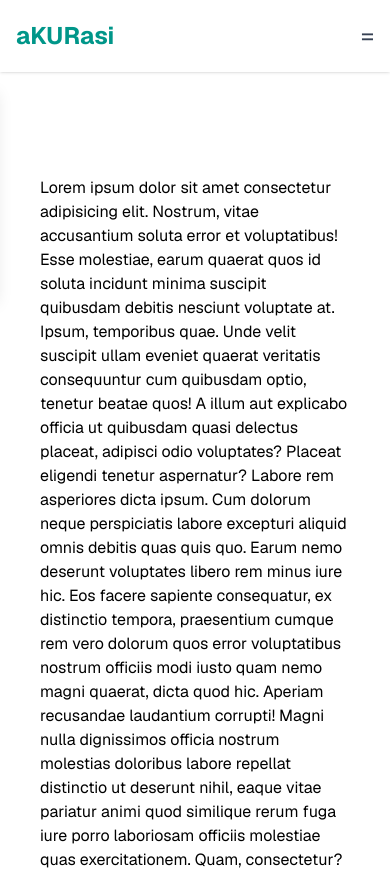
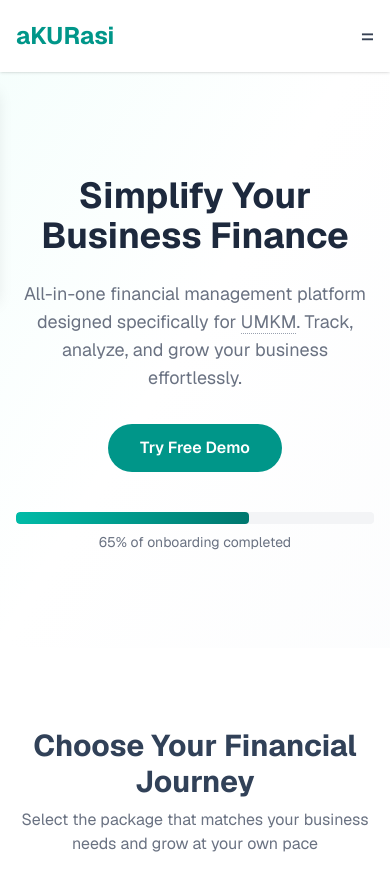
Before and after one commit to ozziiq/bankup, a Next.js app: page / in a window 390 px wide. Shown: the top 870 px of the page. Built offline with nearby package versions, Linux system fonts and the light colour scheme.

Commit message:
feat: menambahkan kembali section yang ada di landing page

```diff
--- a/src/app/(landingPage)/layout.tsx
+++ b/src/app/(landingPage)/layout.tsx
@@ -4,10 +4,10 @@ export default function LandingPageLayout({
 	children,
 }: Readonly<{ children: React.ReactNode }>) {
 	return (
-		<>
+		<div className="bg-white font-sans text-gray-800">
 			<Navbar />
 			{children}
 			<Footer />
-		</>
+		</div>
 	);
 }
--- a/src/app/(landingPage)/page.tsx
+++ b/src/app/(landingPage)/page.tsx
@@ -1,167 +1,323 @@
+const testimonials = [
+	{
+		quote:
+			"“FinUMKM helped me understand my cash flow for the first time. My profits increased by 30% after just 3 months of using their analytics.”",
+		img: "https://randomuser.me/api/portraits/women/45.jpg",
+		name: "Aqilah Nahdah Muthiah",
+		role: "Owner, Sarah's Catering",
+	},
+	{
+		quote:
+			"“The KUR integration feature saved me hours of paperwork. I got my business loan approved in half the usual time!”",
+		img: "https://randomuser.me/api/portraits/men/32.jpg",
+		name: "Budi Santoso",
+		role: "Owner, Budi's Furniture",
+	},
+	{
+		quote: `“As someone who's not good with numbers, the beginner package was a lifesaver. Now I'm upgrading to Intermediate as my business grows!”`,
+		img: "https://randomuser.me/api/portraits/women/68.jpg",
+		name: "Dewi Anggraeni",
+		role: "Owner, Dewi Fashion",
+	},
+];
+
 export default function Home() {
 	return (
-		<div className="px-10 py-44">
-			Lorem ipsum dolor sit amet consectetur adipisicing elit. Nostrum, vitae
-			accusantium soluta error et voluptatibus! Esse molestiae, earum quaerat
-			quos id soluta incidunt minima suscipit quibusdam debitis nesciunt
-			voluptate at. Ipsum, temporibus quae. Unde velit suscipit ullam eveniet
-			quaerat veritatis consequuntur cum quibusdam optio, tenetur beatae quos! A
-			illum aut explicabo officia ut quibusdam quasi delectus placeat, adipisci
-			odio voluptates? Placeat eligendi tenetur aspernatur? Labore rem
-			asperiores dicta ipsum. Cum dolorum neque perspiciatis labore excepturi
-			aliquid omnis debitis quas quis quo. Earum nemo deserunt voluptates libero
-			rem minus iure hic. Eos facere sapiente consequatur, ex distinctio
-			tempora, praesentium cumque rem vero dolorum quos error voluptatibus
-			nostrum officiis modi iusto quam nemo magni quaerat, dicta quod hic.
-			Aperiam recusandae laudantium corrupti! Magni nulla dignissimos officia
-			nostrum molestias doloribus labore repellat distinctio ut deserunt nihil,
-			eaque vitae pariatur animi quod similique rerum fuga iure porro laboriosam
-			officiis molestiae quas exercitationem. Quam, consectetur? Quas tempore
-			necessitatibus distinctio rerum ducimus placeat illum odio porro provident
-			ipsum error deleniti iste explicabo est natus, qui fugit at sed maxime, a
-			deserunt doloribus sapiente. Voluptatibus, similique ullam. Similique
-			blanditiis cum quibusdam molestias mollitia. Nobis perferendis facilis
-			repudiandae, nostrum asperiores rerum nam, in dolores minima autem
-			voluptatum excepturi ipsam dicta enim delectus iure, repellendus
-			distinctio consequuntur deleniti laborum! Neque doloremque, similique
-			ipsum molestiae rem ex deleniti repellendus maiores consectetur voluptates
-			dignissimos accusamus totam minus pariatur modi vitae aliquid ratione
-			beatae a doloribus, velit expedita at? Incidunt, animi impedit? Odit et
-			inventore veniam praesentium a, quo eius. Laudantium consectetur quidem
-			distinctio dolores incidunt! Et voluptate dolor eaque ipsum alias, aut
-			incidunt deserunt ratione tempore officia amet, illo itaque totam? In illo
-			similique eaque a sit nostrum odit facere, expedita rerum dolorum
-			voluptates dolores blanditiis accusantium, assumenda est eveniet! Alias
-			consequatur libero quo hic dolore unde aliquid similique corrupti at. Fuga
-			expedita optio earum saepe aspernatur, vero ipsa eius repellendus iusto ad
-			nostrum veniam nulla ratione quas dolores cum qui nesciunt sed eos! Autem
-			eaque iure, necessitatibus dolores quis accusamus? Est laborum, incidunt
-			molestiae eum sequi provident voluptate repellendus nisi illo maiores
-			aliquam rem, non similique, tempore ea illum aut nihil blanditiis? Ea
-			saepe quae ipsum fuga libero expedita sunt? Minus at reiciendis eaque
-			inventore, obcaecati ad repudiandae a sed totam, earum est harum saepe
-			repellat, quae nemo voluptates quis ipsa accusantium ut eos error qui!
-			Voluptates, reiciendis harum! Tempora. Ipsam animi modi necessitatibus,
-			facere blanditiis est corporis odit maxime sapiente aliquid sed nisi
-			architecto ut autem pariatur eveniet eum maiores nam veniam! In error
-			incidunt blanditiis explicabo fugiat nemo. Natus earum doloribus
-			necessitatibus quisquam, officia dicta incidunt quasi esse, ea consequatur
-			culpa aspernatur similique doloremque accusantium pariatur? Tempore fuga
-			quidem eveniet earum itaque harum ut, consectetur quis totam? Ut.
-			Provident, voluptatem at voluptatibus, minus explicabo pariatur quasi
-			reiciendis animi tenetur quaerat nam expedita, officiis sint quae nulla
-			ipsum doloremque molestiae. Animi nihil cupiditate provident sequi velit
-			itaque quisquam aliquid. At unde quo illum eaque libero aliquid error
-			numquam iusto inventore quis, veritatis enim nisi totam fuga autem
-			deleniti. Quo, iusto quibusdam laboriosam nulla perferendis dolore
-			corporis repellendus ullam odio! Labore accusantium dicta perferendis
-			corrupti, sint eligendi laboriosam hic obcaecati tempora earum, ut nisi
-			odio quo dolore deserunt veniam fugiat neque voluptatem beatae?
-			Reprehenderit perferendis vitae id, modi quia ipsum? Repellendus obcaecati
-			molestiae veritatis eos tenetur sint ut, doloribus quasi quaerat,
-			cupiditate vel officia deserunt est optio deleniti delectus rerum iusto?
-			Aspernatur perspiciatis nulla exercitationem nam! Explicabo mollitia nobis
-			dolore. Labore, nobis unde quis consequatur deserunt doloribus, accusamus
-			distinctio vero debitis quisquam amet reprehenderit odio. Ipsam reiciendis
-			sed quam, voluptates obcaecati rem architecto quod provident eum
-			perferendis nihil nam nulla. Architecto deserunt, similique at sit esse,
-			nobis eum, debitis dolorum molestiae aperiam ab in perferendis cupiditate
-			vero aliquid neque! Corrupti nostrum quae adipisci neque eveniet soluta
-			laborum accusamus tempore qui. Iste voluptatibus adipisci sint. Aliquid
-			dignissimos dolores est magni officia. Commodi, cum! Beatae aliquid non
-			eum repudiandae illo architecto nesciunt enim nemo ipsa amet aspernatur
-			quod est, laboriosam veritatis ratione. Vel molestias accusamus, quis
-			eaque quisquam ea laudantium! Sequi mollitia nesciunt illo nemo totam et
-			dolor quibusdam labore placeat dicta vero quisquam, quos harum temporibus
-			facilis? Consequatur veniam consequuntur id. Nobis, ducimus aspernatur,
-			consequuntur quia eaque quos repellat voluptate alias ipsam harum veniam
-			ullam molestias voluptatum recusandae quis in. Atque soluta alias eius
-			ratione nobis facilis quisquam voluptates, ipsa ab. Vel, iure animi
-			commodi suscipit sint itaque quia dolorum expedita? Quae veritatis quia,
-			quidem molestias totam asperiores. Tempora itaque incidunt, ex error quae
-			ipsum maxime recusandae cupiditate voluptatem repellendus dolorum?
-			Impedit, sit amet nesciunt quia repellat dignissimos? Architecto fuga ut
-			commodi quo distinctio! Quisquam architecto reiciendis, eum esse,
-			consequatur consectetur cupiditate, labore maxime nesciunt eius
-			reprehenderit molestias voluptates dolore aut? Ducimus molestias fugiat
-			architecto blanditiis, explicabo exercitationem eum commodi autem animi
-			suscipit quia ex ipsa dolor nemo neque possimus, eos voluptatum veritatis
-			nihil molestiae. Neque consequuntur laboriosam nam esse iste? Maxime non
-			rem totam fugiat reprehenderit aperiam excepturi consequatur quisquam unde
-			inventore quas adipisci, provident nihil hic, veniam aliquam, illum labore
-			deleniti minima officiis laboriosam odit qui earum culpa? A? Perspiciatis
-			obcaecati est fugiat iure nulla sapiente rem, vitae quo, laudantium
-			nostrum libero ipsum possimus, excepturi totam in et repellendus sequi
-			neque esse tempore aut natus! Incidunt expedita sunt dolor? Expedita
-			consequuntur illum corporis perferendis esse reprehenderit dolorem quaerat
-			quis eum tenetur soluta ipsum nihil voluptatibus, quas animi. Repellendus
-			molestiae maxime placeat asperiores nihil eum laborum fugiat corporis
-			magni? Officiis! Eum, iste? Nam quae, quisquam suscipit vel incidunt, ut
-			minus ad quos quia quas rem illo provident! Soluta quo pariatur dolores
-			praesentium ullam deleniti autem, quidem dolore unde, nulla illo! Nihil
-			debitis maiores nostrum ipsam, modi mollitia cupiditate dolorem assumenda
-			doloremque molestias sit quas accusantium expedita est reiciendis dolorum
-			non neque aperiam fugiat voluptatibus optio odio eaque delectus! Illo,
-			delectus. Ipsum tenetur, similique ipsa eos incidunt est maxime id at
-			rerum debitis facilis cupiditate odio saepe facere dolorem dolor minus
-			amet maiores ex. Laudantium perspiciatis quaerat distinctio debitis ab
-			illo! Unde quibusdam eum doloremque, aliquam labore, officia, tempore
-			doloribus iure deleniti sed reiciendis excepturi explicabo? Quidem aut
-			quam ab quibusdam tempore temporibus, soluta qui quos quod commodi dolorum
-			necessitatibus doloremque? Dolorum fugit, praesentium perspiciatis nulla
-			doloremque ducimus ipsum tenetur? Beatae quasi enim, nihil maiores vitae
-			tempora qui, illum earum nam rerum odio praesentium ab autem recusandae
-			optio similique nobis libero! Voluptatibus dolores quis sunt aliquam
-			accusamus sint totam saepe sequi. Dicta consectetur itaque minus, voluptas
-			eius necessitatibus doloremque molestias nesciunt at placeat fuga nulla
-			perferendis perspiciatis quia tempore voluptates voluptate? Excepturi
-			mollitia nesciunt temporibus iure, reprehenderit ratione aut culpa neque
-			non. Autem aut alias provident dolore, molestias iure similique! Vitae,
-			animi! Numquam possimus obcaecati error magnam aperiam? Quo, totam aut?
-			Dolorum, assumenda numquam consequuntur deserunt ut, suscipit iure
-			laudantium sed perferendis exercitationem distinctio. In, reiciendis.
-			Doloremque, natus! Possimus doloribus tempora corporis sed explicabo,
-			impedit perspiciatis expedita commodi architecto, ab reprehenderit!
-			Aperiam inventore quasi quod assumenda quaerat ex tenetur, maiores
-			doloremque labore optio officia, iusto perferendis blanditiis reiciendis
-			esse praesentium illum maxime autem! Id similique sit praesentium dolores
-			nobis, sunt voluptate. Quae repellendus voluptatum quos totam dolor
-			deserunt delectus id veniam deleniti impedit earum provident, recusandae
-			asperiores sit iste dicta omnis ipsam reiciendis vel dolorem, doloribus
-			similique qui? At, voluptatum enim. Temporibus ducimus impedit,
-			necessitatibus dolores iure qui fuga nesciunt ea adipisci nemo accusantium
-			suscipit eaque repellendus incidunt asperiores perspiciatis nihil porro
-			quae culpa aut! Iusto delectus commodi quasi vitae natus. Sit adipisci
-			architecto fugiat, dolore esse totam eveniet quibusdam praesentium
-			consequatur quod, deserunt reprehenderit, corporis ducimus quam asperiores
-			deleniti nesciunt laboriosam! Modi enim reprehenderit perspiciatis ullam
-			dolore nesciunt voluptatem cupiditate! Ducimus, explicabo. Quisquam quos
-			praesentium voluptate suscipit vel. Beatae atque perferendis maiores
-			adipisci labore porro fugiat cumque alias dignissimos ad sit ipsa
-			repellendus illum officiis minima, eligendi tempore eos in. Corporis
-			reiciendis distinctio rerum exercitationem temporibus quidem nam, sint
-			iusto, corrupti placeat ut sapiente perspiciatis nesciunt eligendi
-			mollitia culpa optio eveniet ab qui fuga ex. Obcaecati quae eos aperiam
-			itaque? Excepturi aliquam illo illum. Aspernatur autem quos a ea, neque
-			temporibus, magni officia commodi, minus debitis ex consequatur.
-			Accusantium inventore doloribus voluptatem, quod temporibus error maiores
-			quas esse deserunt eius. Est dolore omnis, deserunt laborum quia odit quos
-			velit quidem officia doloremque quod animi, vitae harum soluta! Temporibus
-			optio, molestiae repellendus necessitatibus possimus, reiciendis a
-			corporis voluptatibus ipsam, illum assumenda! Laboriosam magnam iste
-			aliquid ab explicabo, praesentium soluta id unde ratione, culpa beatae at
-			ducimus voluptate repellat commodi, doloremque nihil eum vel dolores eaque
-			aperiam. Adipisci nulla doloribus a soluta? Iste modi, ad sunt porro autem
-			rem ut similique? Accusantium eius minus temporibus voluptatum amet
-			incidunt possimus cupiditate itaque nesciunt enim, magnam libero quas eum
-			hic ipsa nostrum. Repudiandae, debitis. Laborum minima soluta, dignissimos
-			numquam aliquam molestiae aspernatur accusamus facere. Laboriosam aperiam
-			eaque alias dolore? Ut neque odit, veritatis molestias veniam impedit
-			magnam corporis nulla magni, rerum dolores inventore culpa. Minima illo
-			sunt eligendi veritatis qui eos libero sit placeat quas, ipsum hic
-			doloremque odio modi sequi ab corporis perspiciatis ad eaque vitae
-			expedita voluptatibus commodi officiis non debitis. Nesciunt.
-		</div>
+		<>
+			<section className="relative bg-gradient-to-br from-teal-200/10 via-slate-100/0 to-slate-200/10 pt-44 pb-24 text-center">
+				<div className="container mx-auto max-w-2xl px-4">
+					<h1 className="fade-in mb-6 font-bold text-4xl text-slate-800 md:text-5xl">
+						Simplify Your Business Finance
+					</h1>
+					<p className="fade-in mb-8 text-gray-500 text-lg delay-1">
+						All-in-one financial management platform designed specifically for{" "}
+						<span className="group relative cursor-help border-gray-400 border-b border-dotted">
+							UMKM
+							<span className="-translate-x-1/2 pointer-events-none absolute bottom-full left-1/2 z-50 mb-2 w-56 rounded bg-gray-900 p-2 text-sm text-white opacity-0 transition-opacity group-hover:opacity-100">
+								Usaha Mikro Kecil dan Menengah (Micro, Small and Medium
+								Enterprises)
+							</span>
+						</span>
+						. Track, analyze, and grow your business effortlessly.
+					</p>
+					<div className="fade-in delay-2">
+						<a
+							href="https://umkm.enpitsu.my.id/"
+							className="inline-block rounded-full bg-teal-600 px-8 py-3 font-semibold text-white transition hover:bg-teal-700"
+						>
+							Try Free Demo
+						</a>
+					</div>
+					<div className="fade-in mx-auto mt-10 h-3 w-full max-w-md overflow-hidden rounded bg-gray-100 delay-3">
+						<div
+							className="h-full rounded bg-gradient-to-r from-teal-500 to-teal-700 transition-all duration-700"
+							style={{ width: "65%" }}
+						/>
+					</div>
+					<p className="fade-in mt-2 text-gray-500 text-sm delay-3">
+						65% of onboarding completed
+					</p>
+				</div>
+			</section>
+
+			<section id="features" className="section features bg-white py-20">
+				<div className="container mx-auto max-w-6xl px-4">
+					<h2 className="section-title mb-2 text-center font-bold text-3xl text-slate-700">
+						Choose Your Financial Journey
+					</h2>
+					<p className="section-subtitle mb-12 text-center text-gray-500">
+						Select the package that matches your business needs and grow at your
+						own pace
+					</p>
+					<div className="features-grid grid gap-8 md:grid-cols-3">
+						{/* Beginner */}
+						<div className="fade-in feature-card bright rounded-lg border-yellow-400 border-t-4 bg-white p-8 text-center shadow">
+							{/* <FaPiggyBank className="text-yellow-400 mx-auto text-4xl mb-4" /> */}
+							<h3 className="mb-2 font-semibold text-slate-700 text-xl">
+								Beginner
+							</h3>
+							<p className="mb-4 text-gray-500">
+								Perfect for startups and small businesses. Simple cash flow
+								tracking with intuitive interface.
+							</p>
+							<a
+								href="learn-more/beginner-learnmore.html"
+								className="btn btn-outline inline-block rounded-full border-2 border-teal-600 px-5 py-2 font-semibold text-teal-600 transition hover:bg-teal-600 hover:text-white"
+							>
+								Learn More
+							</a>
+						</div>
+						{/* Intermediate */}
+						<div className="fade-in feature-card rounded-lg border-teal-500 border-t-4 bg-white p-8 text-center shadow delay-1">
+							{/* <FaChartPie className="text-teal-500 mx-auto text-4xl mb-4" /> */}
+							<h3 className="mb-2 font-semibold text-slate-700 text-xl">
+								Intermediate
+							</h3>
+							<p className="mb-4 text-gray-500">
+								Advanced dashboard with visual reports to help you understand
+								your business performance.
+							</p>
+							<a
+								href="learn-more/intermediate-learnmore.html"
+								className="btn btn-outline inline-block rounded-full border-2 border-teal-600 px-5 py-2 font-semibold text-teal-600 transition hover:bg-teal-600 hover:text-white"
+							>
+								Learn More
+							</a>
+						</div>
+						{/* Advanced */}
+						<div className="fade-in feature-card advanced rounded-lg border-slate-700 border-t-4 bg-white p-8 text-center shadow delay-2">
+							{/* <FaChartLine className="text-slate-700 mx-auto text-4xl mb-4" /> */}
+							<h3 className="mb-2 font-semibold text-slate-700 text-xl">
+								Advanced
+							</h3>
+							<p className="mb-4 text-gray-500">
+								Professional tools with deep analytics for growing businesses
+								ready to scale.
+							</p>
+							<a
+								href="app/professional-ui.html"
+								className="btn btn-outline inline-block rounded-full border-2 border-teal-600 px-5 py-2 font-semibold text-teal-600 transition hover:bg-teal-600 hover:text-white"
+							>
+								Learn More
+							</a>
+						</div>
+					</div>
+				</div>
+			</section>
+
+			<section className="trust-badges bg-gray-100 py-20">
+				<div className="container mx-auto max-w-6xl px-4">
+					<h2 className="section-title mb-2 text-center font-bold text-3xl text-slate-700">
+						Trusted by Thousands of UMKM
+					</h2>
+					<p className="section-subtitle mb-12 text-center text-gray-500">
+						Our platform meets the highest standards for Indonesian small
+						businesses
+					</p>
+					<div className="badges-container mt-8 flex flex-wrap justify-center gap-12">
+						<div className="fade-in badge flex flex-col items-center">
+							{/* <FaShieldAlt className="text-3xl text-teal-500 mb-3" /> */}
+							<p className="font-semibold text-slate-700">SAK EMKM Ready</p>
+						</div>
+						<div className="fade-in badge flex flex-col items-center delay-1">
+							{/* <FaHandHoldingUsd className="text-3xl text-teal-500 mb-3" /> */}
+							<p className="font-semibold text-slate-700">KUR Ready</p>
+						</div>
+						<div className="fade-in badge flex flex-col items-center delay-2">
+							{/* <FaLock className="text-3xl text-teal-500 mb-3" /> */}
+							<p className="font-semibold text-slate-700">Data Encrypted</p>
+						</div>
+					</div>
+				</div>
+			</section>
+
+			<section className="testimonials section bg-white py-20">
+				<div className="container mx-auto max-w-6xl px-4">
+					<h2 className="section-title mb-2 text-center font-bold text-3xl text-slate-700">
+						What Our Users Say
+					</h2>
+					<p className="section-subtitle mb-12 text-center text-gray-500">
+						Hear from business owners who transformed their financial management
+					</p>
+					<div className="testimonials-grid grid gap-8 md:grid-cols-3">
+						{testimonials.map((t, i) => (
+							<div
+								key={t.img}
+								className={`rounded-lg bg-gray-100 p-8 shadow fade-in${i === 1 ? " delay-1" : i === 2 ? " delay-2" : ""} testimonial-card`}
+							>
+								<p className="quote mb-6 text-slate-700 italic">{t.quote}</p>
+								<div className="author flex items-center">
+									<img
+										src={t.img}
+										alt={t.name}
+										className="mr-4 h-12 w-12 rounded-full object-cover"
+									/>
+									<div className="author-info">
+										<h4 className="mb-1 font-semibold text-slate-700">
+											{t.name}
+										</h4>
+										<p className="text-gray-500 text-sm">{t.role}</p>
+									</div>
+								</div>
+							</div>
+						))}
+					</div>
+				</div>
+			</section>
+
+			<section id="pricing" className="pricing section bg-gray-100 py-20">
+				<div className="container mx-auto max-w-6xl px-4">
+					<h2 className="section-title mb-2 text-center font-bold text-3xl text-slate-700">
+						Simple, Transparent Pricing
+					</h2>
+					<p className="section-subtitle mb-12 text-center text-gray-500">
+						Choose the plan that works for your business size and needs
+					</p>
+					<div className="pricing-grid grid gap-8 md:grid-cols-3">
+						{/* One-Time */}
+						<div className="pricing-card fade-in rounded-lg bg-white p-8 shadow">
+							<h3 className="mb-2 font-semibold text-slate-700 text-xl">
+								One-Time Purchase
+							</h3>
+							<div className="price mb-4 font-bold text-3xl text-teal-600">
+								Rp 69.000{" "}
+								<span className="font-normal text-base text-gray-500">
+									one time
+								</span>
+							</div>
+							<ul className="pricing-features mb-6">
+								<li className="mb-2 flex items-center">
+									{/* <FaCheck className="text-teal-500 mr-2" /> */}
+									Lifetime access to Beginner features
+								</li>
+								<li className="mb-2 flex items-center">
+									{/* <FaCheck className="text-teal-500 mr-2" /> */}1 year of
+									updates
+								</li>
+								<li className="mb-2 flex items-center">
+									{/* <FaCheck className="text-teal-500 mr-2" /> */}
+									Email support
+								</li>
+								<li className="mb-2 flex items-center">
+									{/* <FaCheck className="text-teal-500 mr-2" /> */}
+									Basic reports
+								</li>
+							</ul>
+							<a
+								href="feature-pricing/feature-pricing.html"
+								className="btn btn-outline inline-block rounded-full border-2 border-teal-600 px-5 py-2 font-semibold text-teal-600 transition hover:bg-teal-600 hover:text-white"
+							>
+								Get Started
+							</a>
+						</div>
+						{/* Annual Subscription */}
+						<div className="pricing-card best-value fade-in relative rounded-lg border-2 border-yellow-400 bg-white p-8 shadow delay-1">
+							<div className="-top-4 best-value-tag absolute right-6 rounded-full bg-yellow-400 px-4 py-1 font-semibold text-slate-700 text-xs">
+								Best Value
+							</div>
+							<h3 className="mb-2 font-semibold text-slate-700 text-xl">
+								Annual Subscription
+							</h3>
+							<div className="price mb-4 font-bold text-3xl text-teal-600">
+								Rp 55.000{" "}
+								<span className="font-normal text-base text-gray-500">
+									/ month
+								</span>
+							</div>
+							<ul className="pricing-features mb-6">
+								<li className="mb-2 flex items-center">
+									{/* <FaCheck className="text-teal-500 mr-2" /> */}
+									Access to all Intermediate features
+								</li>
+								<li className="mb-2 flex items-center">
+									{/* <FaCheck className="text-teal-500 mr-2" /> */}
+									Continuous updates
+								</li>
+								<li className="mb-2 flex items-center">
+									{/* <FaCheck className="text-teal-500 mr-2" /> */}
+									Priority support
+								</li>
+								<li className="mb-2 flex items-center">
+									{/* <FaCheck className="text-teal-500 mr-2" /> */}
+									Advanced analytics
+								</li>
+								<li className="mb-2 flex items-center">
+									{/* <FaCheck className="text-teal-500 mr-2" /> */}
+									KUR application assistance
+								</li>
+							</ul>
+							<a
+								href="feature-pricing/feature-pricing.html"
+								className="btn btn-primary inline-block rounded-full bg-teal-600 px-5 py-2 font-semibold text-white transition hover:bg-teal-700"
+							>
+								Get Started
+							</a>
+						</div>
+						{/* Enterprise */}
+						<div className="pricing-card fade-in rounded-lg bg-white p-8 shadow delay-2">
+							<h3 className="mb-2 font-semibold text-slate-700 text-xl">
+								Enterprise
+							</h3>
+							<div className="price mb-4 font-bold text-3xl text-teal-600">
+								Custom
+							</div>
+							<ul className="pricing-features mb-6">
+								<li className="mb-2 flex items-center">
+									{/* <FaCheck className="text-teal-500 mr-2" /> */}
+									All Advanced features
+								</li>
+								<li className="mb-2 flex items-center">
+									{/* <FaCheck className="text-teal-500 mr-2" /> */}
+									Dedicated account manager
+								</li>
+								<li className="mb-2 flex items-center">
+									{/* <FaCheck className="text-teal-500 mr-2" /> */}
+									24/7 support
+								</li>
+								<li className="mb-2 flex items-center">
+									{/* <FaCheck className="text-teal-500 mr-2" /> */}
+									Custom integrations
+								</li>
+								<li className="mb-2 flex items-center">
+									{/* <FaCheck className="text-teal-500 mr-2" /> */}
+									Team access
+								</li>
+								<li className="mb-2 flex items-center">
+									{/* <FaCheck className="text-teal-500 mr-2" /> */}
+									SAK EMKM compliance
+								</li>
+							</ul>
+							<a
+								href="https://wa.me/6285157449391"
+								className="btn btn-outline inline-block rounded-full border-2 border-teal-600 px-5 py-2 font-semibold text-teal-600 transition hover:bg-teal-600 hover:text-white"
+							>
+								Contact Sales
+							</a>
+						</div>
+					</div>
+				</div>
+			</section>
+		</>
 	);
 }
 
```
